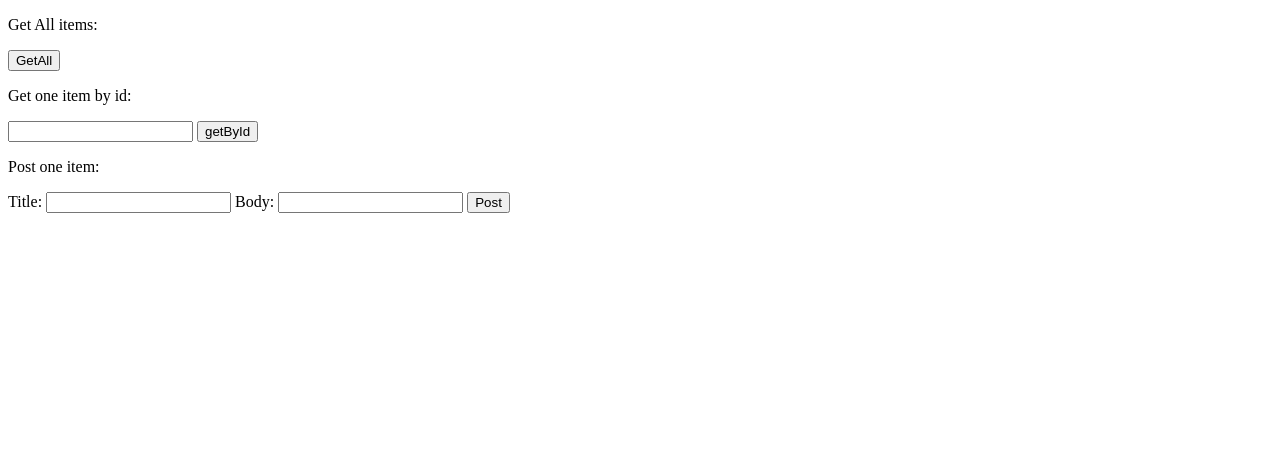
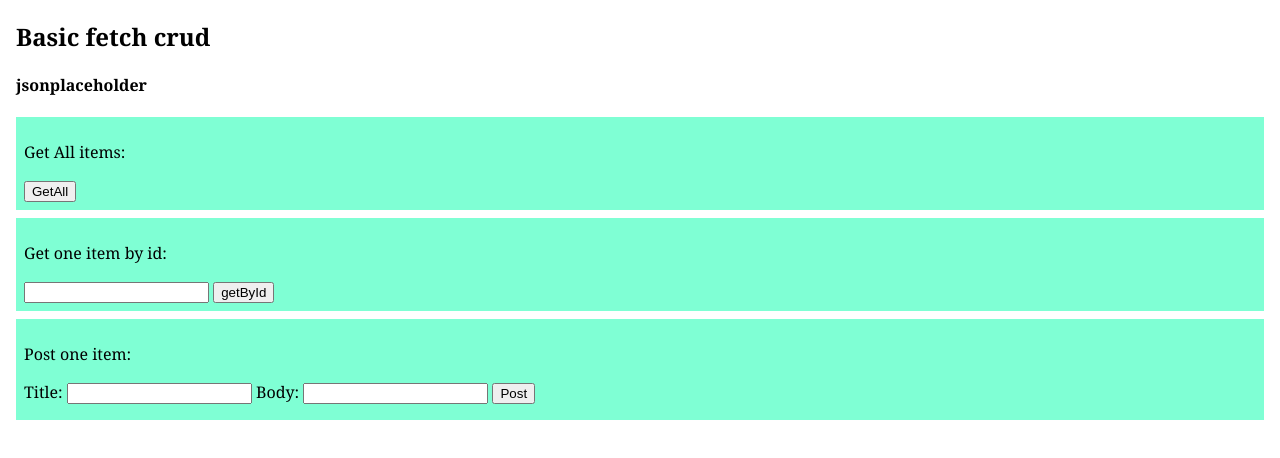
Before and after one commit to Abaranasia/microprojects-js, a website: page basic-api/index.html in a window 1280 px wide. Drawn offline with Linux system fonts and the light colour scheme.

Commit message:
Add styles

```diff
--- a/basic-api/index.html
+++ b/basic-api/index.html
@@ -3,21 +3,26 @@
 <head>
     <meta charset="UTF-8">
     <meta name="viewport" content="width=device-width, initial-scale=1.0">
-    <title>Document</title>
+    <title>Basic fetch</title>
+    <link rel="stylesheet" href="styles.css">
     <script src= "./basicApi.js"></script>
     <script src= "./basicService.js"></script>
 </head>
 <body>
     <div>
+        <h2>Basic fetch crud</h2>
+        <h4>jsonplaceholder</h4>
+    </div>
+    <div class="element">
         <p>Get All items: </p>
         <button onclick="getAll()">GetAll</button>
     </div>
-    <div>
+    <div class="element">
         <p>Get one item by id: </p>
         <input type="number" id="todoId">
         <button onclick="getById()">getById</button>
     </div>
-    <div>
+    <div class="element">
         <p>Post one item: </p>
         Title: <input type="text" id="title">
         Body: <input type="text" id="body">
--- /dev/null
+++ b/basic-api/styles.css
@@ -0,0 +1,11 @@
+body{
+    font-family: Cambria, Cochin, Georgia, Times, 'Times New Roman', serif;
+}
+div {
+    margin: 0.5em;
+}
+
+.element {
+    padding: 0.5em;
+    background-color:aquamarine;
+}
```
